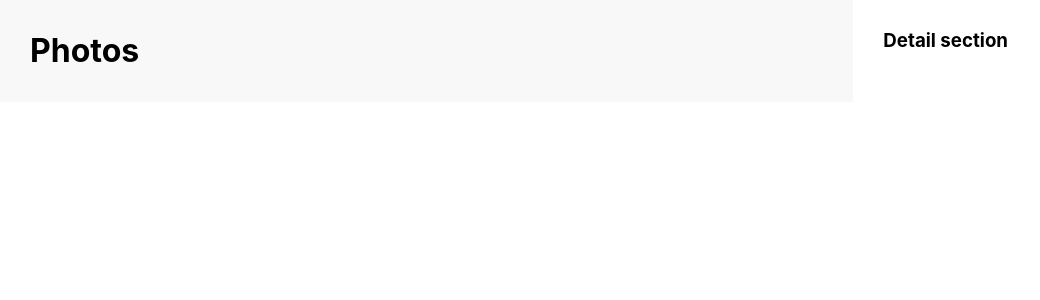
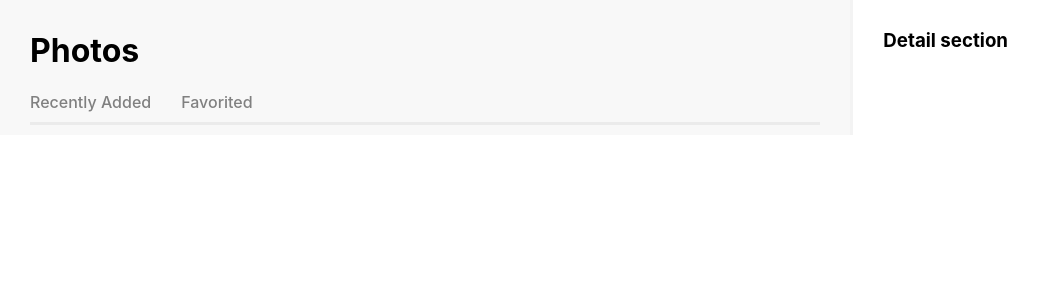
Before and after one commit to pushpitanandy/mockup-project, a React (Create React App) app: page / in a window 1280 px wide. Shown: the top 300 px of the page, without its empty margins (0-1040 px from the left). Built offline with nearby package versions, Linux system fonts and the light colour scheme.

Commit message:
navbar created

```diff
--- a/package.json
+++ b/package.json
@@ -8,6 +8,7 @@
     "@testing-library/user-event": "^13.5.0",
     "react": "^18.2.0",
     "react-dom": "^18.2.0",
+    "react-router-dom": "^6.8.2",
     "react-scripts": "5.0.1",
     "web-vitals": "^2.1.4"
   },
--- a/src/components/PhotoGallery/PhotoGallery.css
+++ b/src/components/PhotoGallery/PhotoGallery.css
@@ -1,13 +1,36 @@
+/* whole container */
 .photo-gallery{
     display: grid;
     grid-template-columns: 4fr 2fr;
 }
 
+/* photos section */
 .photos-section{
     background-color: rgb(248, 248, 248);
     padding: 10px 30px;
+    border-right: solid rgb(243, 243, 243);
 }
 
+.navbar{
+    padding-bottom: 10px;
+    border-bottom: solid rgb(235, 235, 235);
+}
+
+/* .nav-link.active{
+    color: blueviolet;
+    border-bottom: solid blueviolet;
+} */
+
+.navbar a{
+    color: gray;
+    text-decoration: none;
+    font-weight: 500;
+    margin-right: 30px;
+    padding-bottom: 10px;
+}
+
+
+/* details section */
 .photo-details{
     padding: 10px 30px;
 }
--- a/src/components/PhotoGallery/PhotoGallery.js
+++ b/src/components/PhotoGallery/PhotoGallery.js
@@ -4,9 +4,16 @@ import './PhotoGallery.css';
 const PhotoGallery = () => {
     return (
         <div className='photo-gallery'>
+            {/* photos section */}
             <div className='photos-section'>
                 <h1>Photos</h1>
+                <nav className='navbar'>
+                    <a href="/recent">Recently Added</a>
+                    <a href="/favorited">Favorited</a>
+                </nav>
             </div>
+
+            {/* photo detail section */}
             <div className='photo-details'>
                 <h3>Detail section</h3>
             </div>
```
Also changed, not shown: 1 other file (tests, documents, lock files or other folders).
